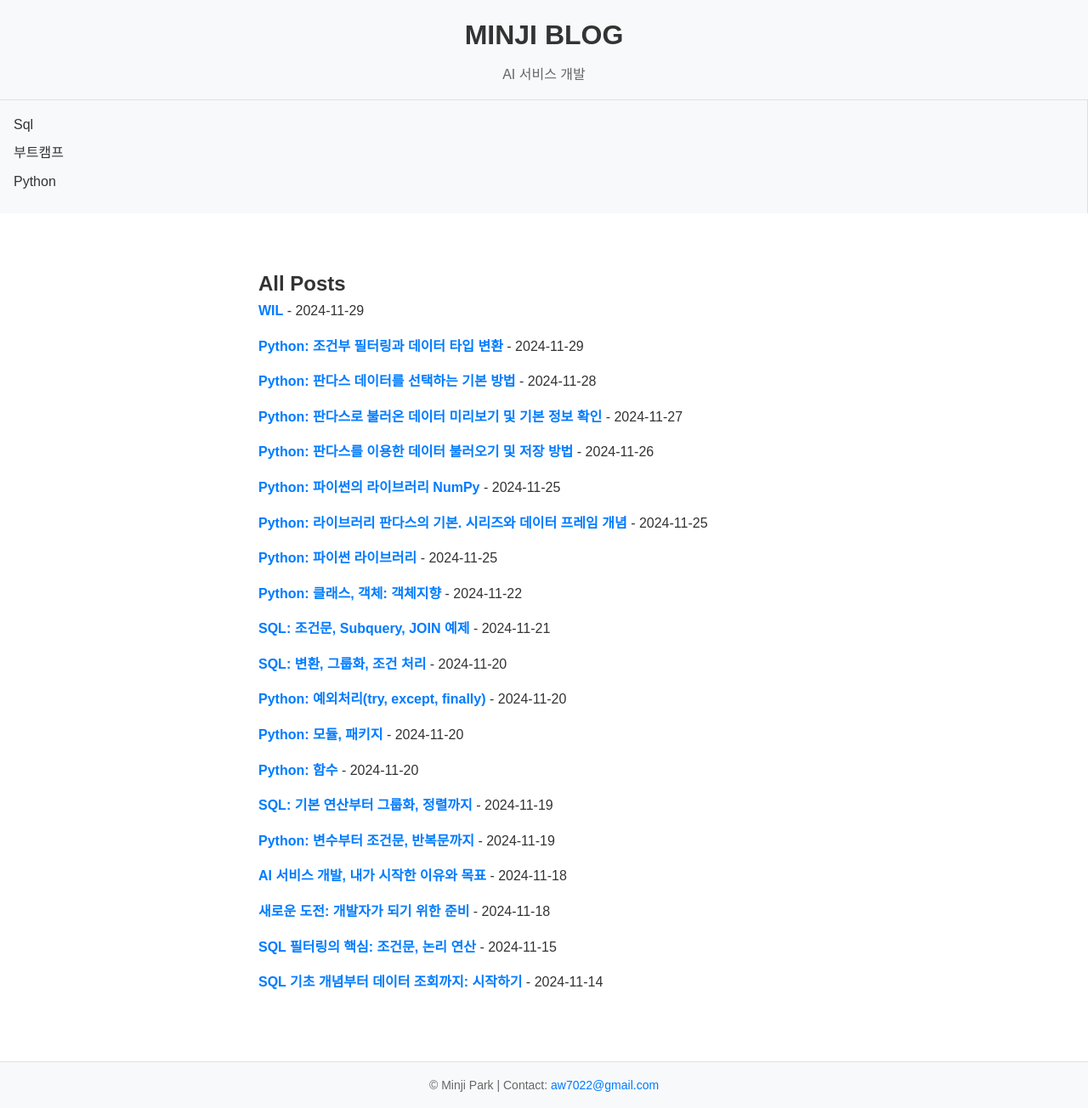
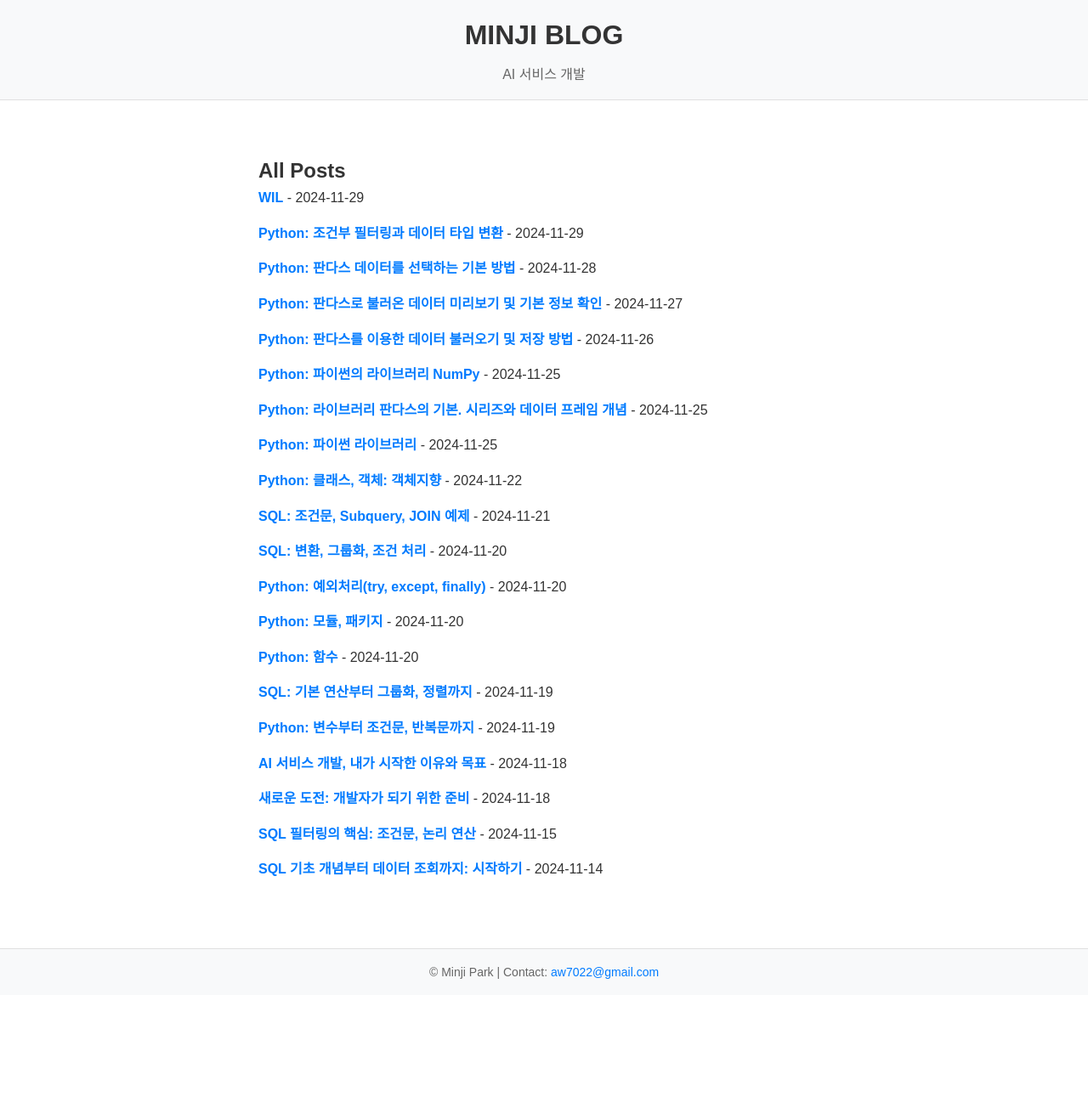
Before and after one commit to Mminzy22/Blog, a Jekyll site: the page built from index.html, in a window 1280 px wide. Shown: the whole page at 85% size. Built offline with Jekyll 4.4.1, drawn with Linux system fonts in a browser that asks for light colours; nearby versions of some CDN libraries; the list of posts is cut into pages by our own code; after the commit the page ends 1171 px from its top, so only the background shows below that.

Commit message:
test css

```diff
--- a/_layouts/default.html
+++ b/_layouts/default.html
@@ -28,23 +28,6 @@
     <!-- 블로그 설명 출력 (_config.yml에서 정의한 description) -->
 </header>
 
-<!-- 사이드바 버튼 -->
-<!-- <button id="sidebar-toggle" class="sidebar-button">☰</button> -->
-
-<!-- 사이드바 -->
-<aside id="sidebar" class="sidebar">
-    <!-- <button id="close-sidebar" class="close-button">×</button> -->
-    <ul>
-        {% for category in site.categories %}
-        <li>
-            <a href="{{ site.baseurl }}/category/{{ category[0] | slugify }}/">
-                {{ category[0] | capitalize }}
-            </a>
-        </li>
-        {% endfor %}
-    </ul>
-</aside>
-
 <main>
     {{ content }}
     <!-- 각 페이지의 주요 콘텐츠를 삽입 -->
```
